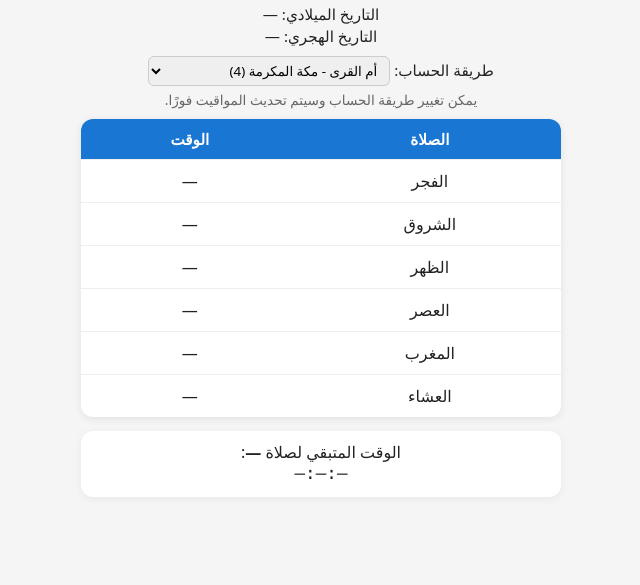
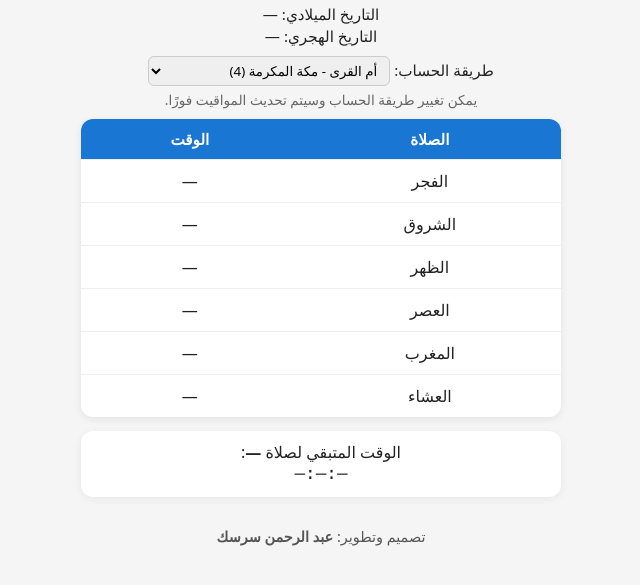
Before and after one commit to abdulrahmansarsak/prayer-times, a plain HTML site: page index.html in a window 1280 px wide. Shown: the part 107-692 px from the top of the page, without its empty margins (319-959 px from the left). Drawn offline with Linux system fonts and the light colour scheme.

Commit message:
Update index.html

```diff
--- a/index.html
+++ b/index.html
@@ -294,5 +294,15 @@
       handleError({});
     }
   </script>
+      <div style="
+        text-align: center;
+        margin-top: 20px;
+        font-size: 0.9rem;
+        color: #555;
+        padding: 10px;
+    ">
+        <span>تصميم وتطوير: </span>
+        <strong>عبد الرحمن سرسك</strong>
+    </div>
 </body>
 </html>
```
